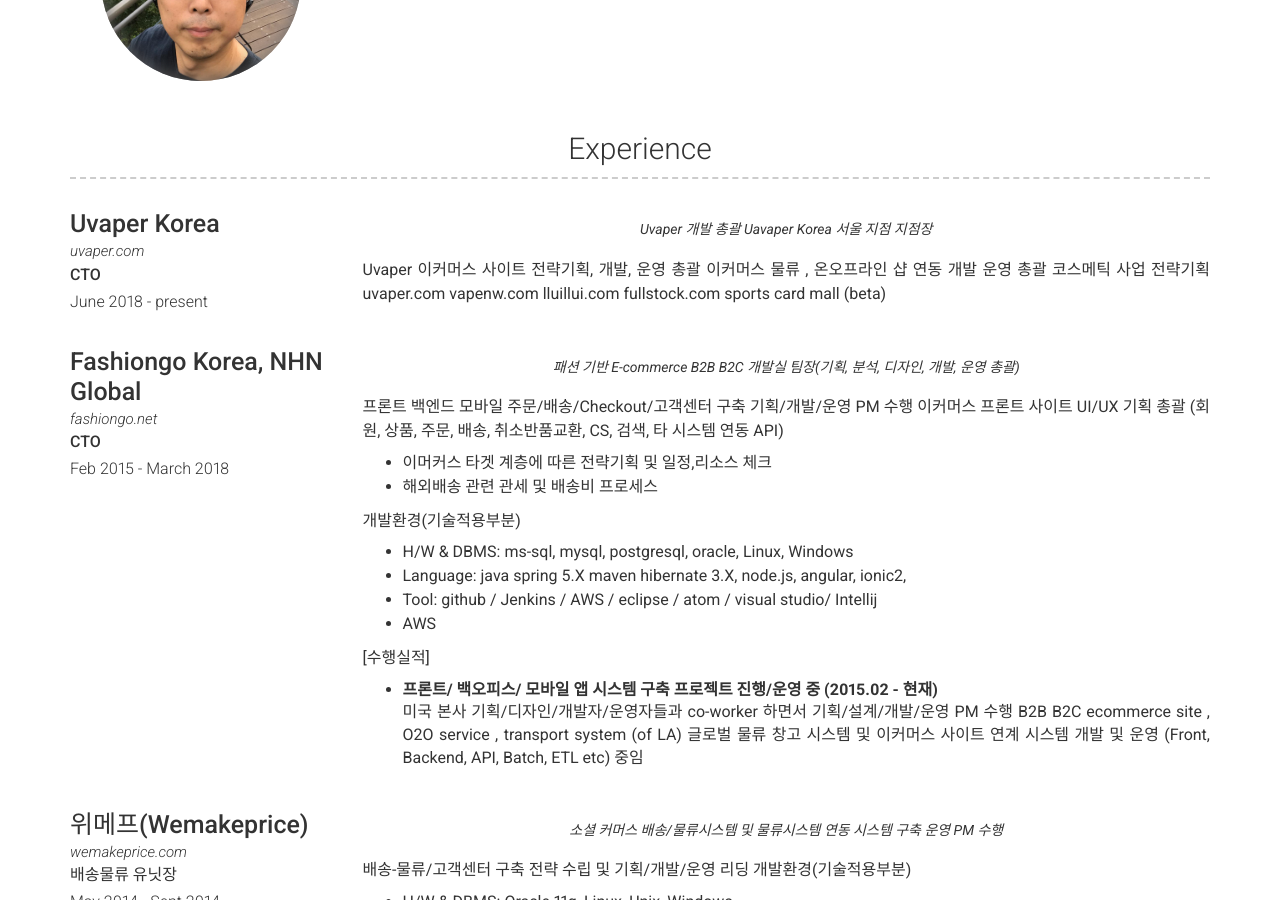
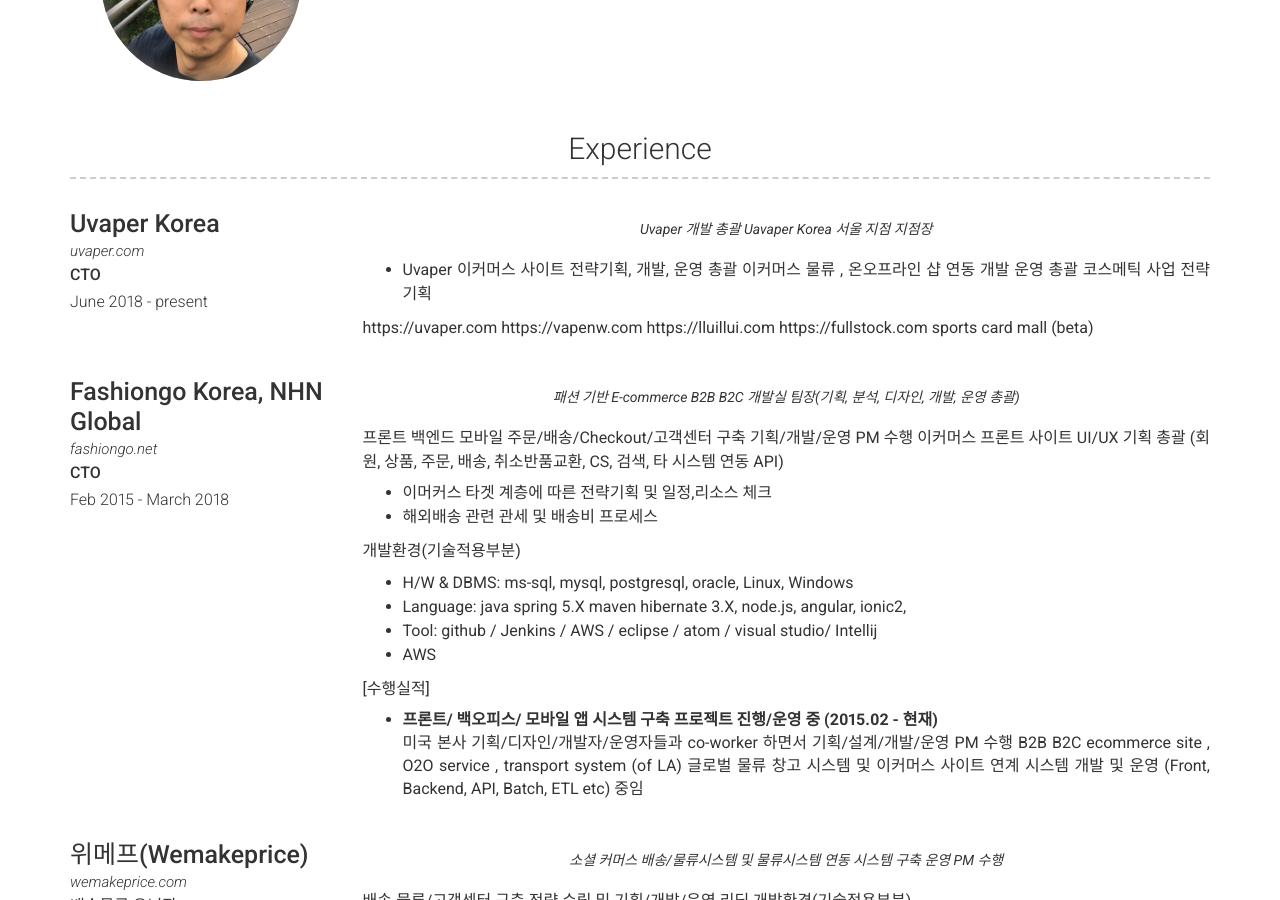
Before and after one commit to rheehot/rheehot.github.io, a Jekyll site: the page built from index.md, in a window 1280 px wide and 900 px high, scrolled down 481 px. Built offline with Jekyll 4.4.1, drawn with Linux system fonts in a browser that asks for light colours; nearby versions of some CDN libraries; part of the change alters nothing that is shown.

Commit message:
링크 수정 문구 수정

```diff
--- a/_data/experience.yml
+++ b/_data/experience.yml
@@ -8,13 +8,14 @@
    Uvaper 개발 총괄
    Uavaper Korea 서울 지점 지점장
   description: | # this will include new lines to allow paragraphs
-   Uvaper 이커머스 사이트 전략기획, 개발, 운영 총괄
+   - Uvaper 이커머스 사이트 전략기획, 개발, 운영 총괄
    이커머스 물류 , 온오프라인 샵 연동 개발 운영 총괄
    코스메틱 사업 전략기획
-   uvaper.com
-   vapenw.com
-   lluillui.com
-   fullstock.com
+
+   https://uvaper.com
+   https://vapenw.com
+   https://lluillui.com
+   https://fullstock.com
    sports card mall (beta)
 
 # Experience template
```
